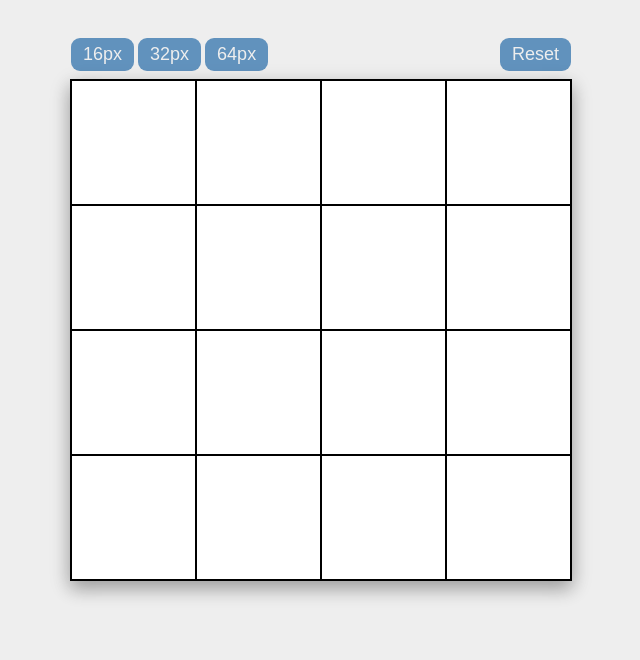
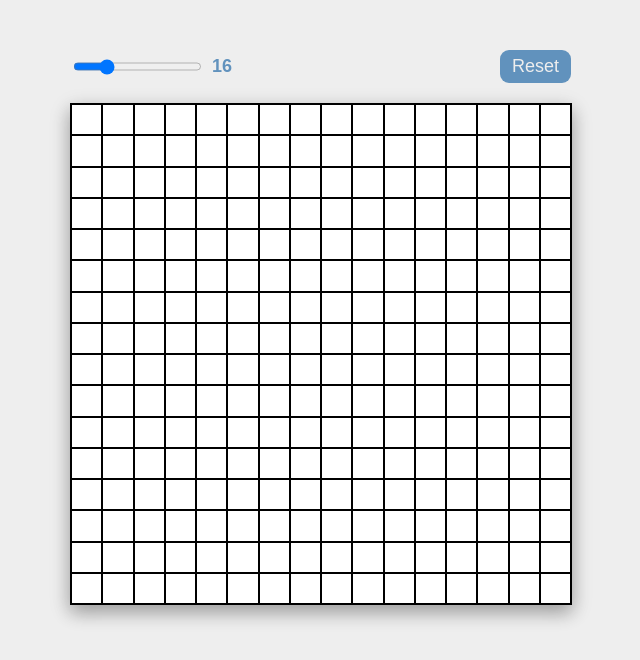
Before and after one commit to kumokuro/etch-a-sketch, a plain HTML site: page index.html in a window 1280 px wide. Shown: the part 118-778 px from the top of the page, without its empty margins (319-959 px from the left). Drawn offline with Linux system fonts and the light colour scheme.

Commit message:
added dynamic grid and slider

```diff
--- a/index.html
+++ b/index.html
@@ -22,9 +22,8 @@
 
     <div class="controls">
       <div class="left">
-        <button type="button" id="16btn">16px</button>
-        <button type="button" id="32btn">32px</button>
-        <button type="button" id="64btn">64px</button>
+        <input type="range" min="2" max="64" value="16" class="slider" />
+        <p class="sizeText"></p>
       </div>
       <div class="right">
         <button type="button" id="reset">Reset</button>
--- a/script.js
+++ b/script.js
@@ -1,12 +1,27 @@
 const container = document.querySelector("#container");
 
+// display slider value / get gridSize as an int
+const slider = document.querySelector(".slider");
+const output = document.querySelector(".sizeText");
+output.textContent = slider.value;
+let gridSize = 16;
+
+slider.oninput = function () {
+  output.textContent = this.value;
+  gridSize = parseInt(slider.value);
+  reset();
+};
+
 // initiates the first grid
-createGrid();
+createGrid(gridSize);
 addColor();
 
-// creates 16 divs for the grid
-function createGrid() {
-  for (i = 0; i < 16; i++) {
+// creates the grid
+function createGrid(gridSize) {
+  container.style.gridTemplateColumns = `repeat(${gridSize}, 1fr)`;
+  container.style.gridTemplateRows = `repeat(${gridSize}, 1fr)`;
+
+  for (i = 0; i < gridSize * gridSize; i++) {
     const grid = document.createElement("div");
     grid.classList.add("gridSquare");
     container.appendChild(grid);
@@ -31,6 +46,6 @@ function reset() {
   while (container.firstChild) {
     container.removeChild(container.lastChild);
   }
-  createGrid();
+  createGrid(gridSize);
   addColor();
 }
--- a/style.css
+++ b/style.css
@@ -17,8 +17,18 @@ h1 {
   display: flex;
   width: 500px;
   justify-content: space-between;
+  align-items: center;
   gap: 12px;
   padding: 8px;
+}
+
+.left {
+  display: flex;
+  gap: 8px;
+  font-family: Arial, Helvetica, sans-serif;
+  font-weight: 700;
+  color: rgb(97, 146, 189);
+  font-size: 18px;
 }
 
 button {
@@ -32,7 +42,6 @@ button {
 
 #container {
   display: grid;
-  grid-template-columns: 1fr 1fr 1fr 1fr;
   height: 500px;
   width: 500px;
   background-color: #ffffff;
```
